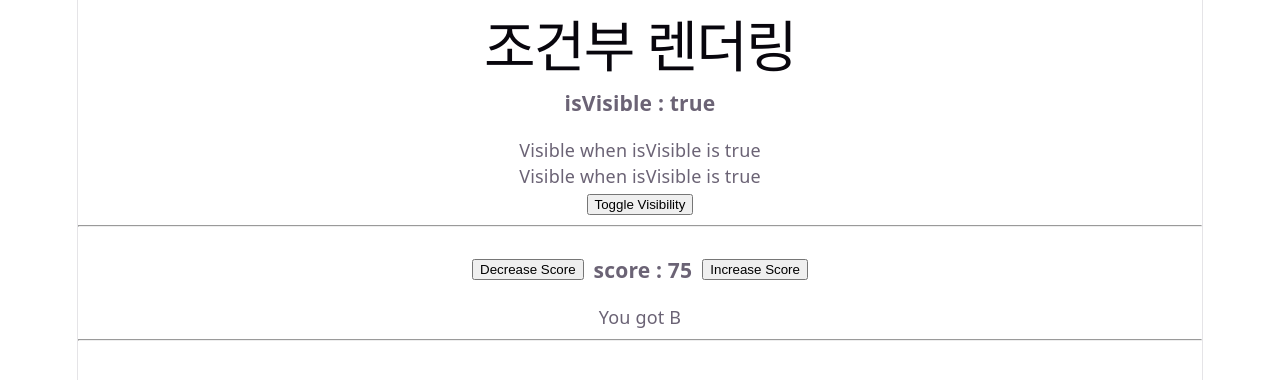
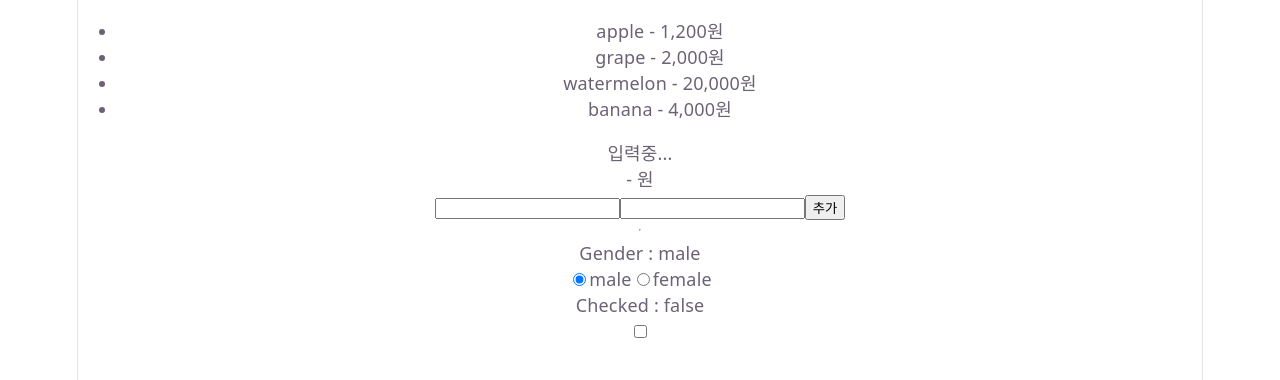
Before and after one commit to joycie416/vue_introduction, a Vue app: page / in a window 1280 px wide. Shown: the top 380 px of the page. Built offline with nearby package versions, Linux system fonts and the light colour scheme.

Commit message:
03-05: 양방향 데이터 바인딩 v-model

```diff
--- a/src/App.vue
+++ b/src/App.vue
@@ -1,5 +1,5 @@
 <script setup lang="ts">
-import Test from "@/components/Test3.vue";
+import Test from "@/components/Test4.vue";
 </script>
 
 <template>
--- a/src/components/Test4.vue
+++ b/src/components/Test4.vue
@@ -2,37 +2,59 @@
 export default {
   data() {
     return {
+      fruit: "",
+      price: "",
       items: [
         ["apple", 1200],
         ["grape", 2000],
         ["watermelon", 20000],
         ["banana", 4000],
       ],
+      gender: "male",
+      checked: false,
     };
+  },
+  methods: {
+    addItem() {
+      const fruit = this.fruit.trim();
+      const price = Number(this.price.trim());
+      if (isNaN(price) || !fruit) {
+        return;
+      }
+      this.items.push([fruit, price]);
+      this.fruit = "";
+      this.price = "";
+    },
   },
 };
 </script>
 
 <template>
   <ul>
-    <li v-for="item in items" :key="item[0]">
-      {{ item[0] }} - {{ item[1].toLocaleString() }}원
+    <li v-for="[itemFruit, itemPrice] in items" :key="itemFruit">
+      {{ itemFruit }} - {{ itemPrice.toLocaleString() }}원
     </li>
   </ul>
-  <ul>
-    <li v-for="[fruit, price] in items" :key="fruit">
-      {{ fruit }} - {{ price.toLocaleString() }}원
-    </li>
-  </ul>
+  <form @submit.prevent="addItem">
+    <p>입력중...</p>
+    <p>{{ fruit }} - {{ price }}원</p>
+    <input v-model="fruit" />
+    <!-- 아래 코드도 동작은 하지만, 타입캐스팅의 번거로움과 코드 간결함을 위해 위 v-model 사용 권장 -->
+    <input :value="price" @input="price = $event.target.value" />
+    <button type="submit">추가</button>
+  </form>
+  <hr />
+  <div>
+    <p>Gender : {{ gender }}</p>
+    <input type="radio" id="male" value="male" v-model="gender" />
+    <label for="male">male</label>
+    <input type="radio" id="female" value="female" v-model="gender" />
+    <label for="female">female</label>
+  </div>
+  <div>
+    <p>Checked : {{ checked }}</p>
+    <input type="checkbox" v-model="checked" />
+  </div>
 </template>
 
 <style scoped></style>
-
-<!--
-v-html : 문자열을 HTML로 해석하여 표시
-
-** 주의 **
-- XSS 공역에 취약함
-- 디버깅 어려움
-- 렌더링 횟수가 많아져 성능 저하
--->
```
